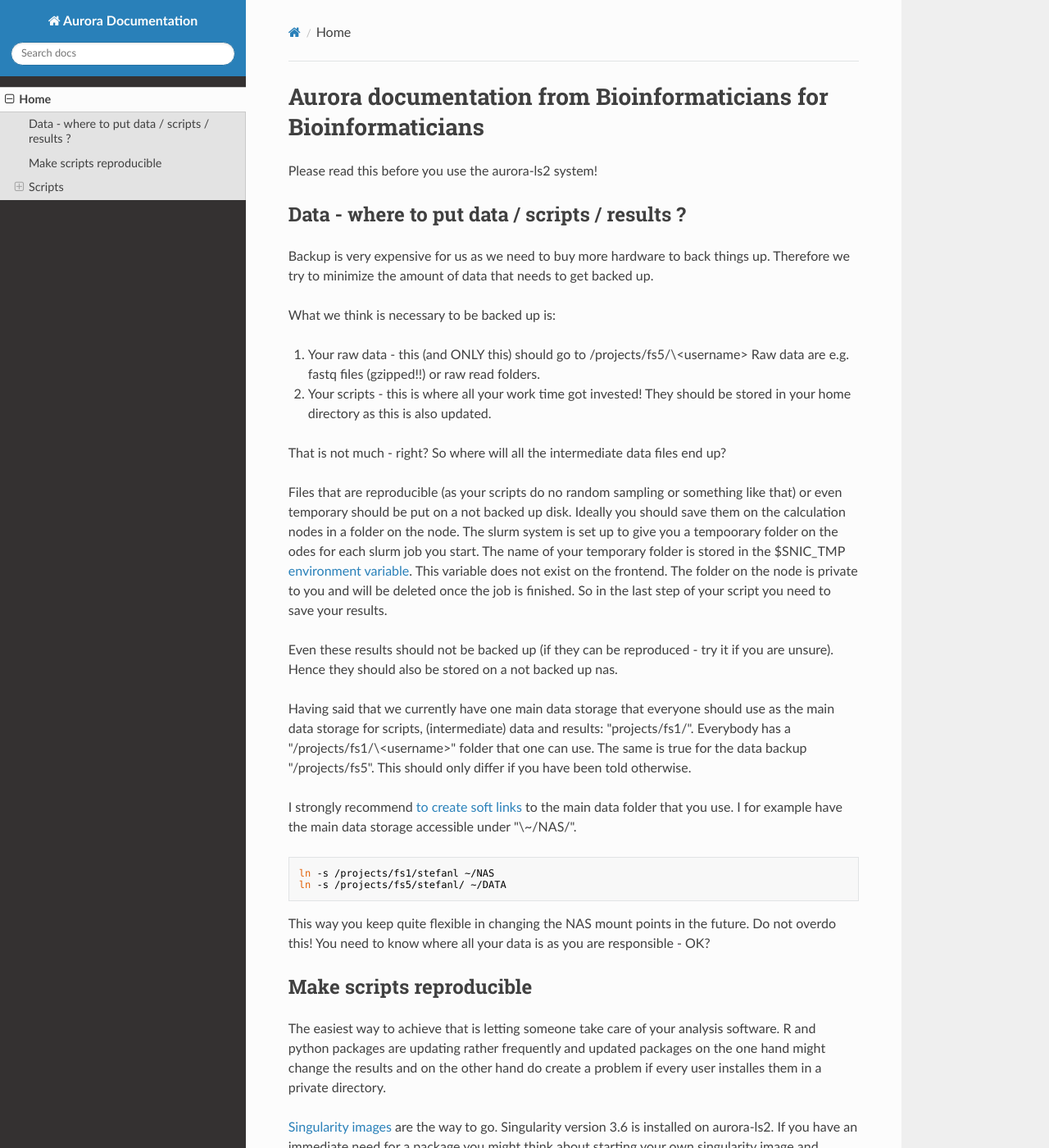
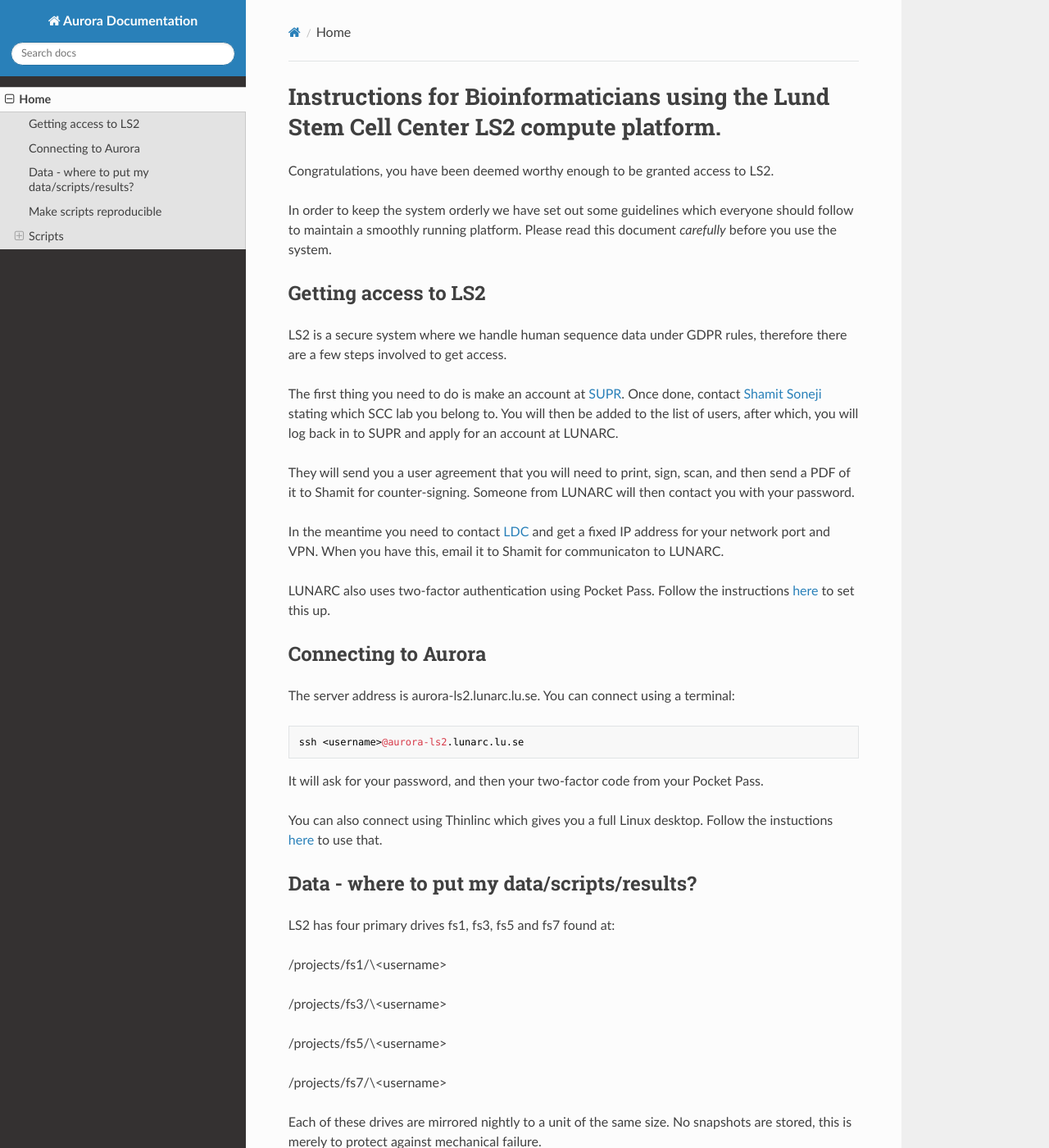
Before and after one commit to stela2502/aurora_docu, an MkDocs documentation site: the page built from docs/index.md, in a window 1280 px wide and 1400 px high. Shown: the whole window at 82% size. Built offline with MkDocs 1.6.1, drawn with Linux system fonts in a browser that asks for light colours; nearby versions of some CDN libraries; some of the changed text lies outside the part shown.

Commit message:
shamit first edits

````diff
--- a/docs/index.md
+++ b/docs/index.md
@@ -1,29 +1,66 @@
-# Aurora documentation from Bioinformaticians for Bioinformaticians
+# Instructions for Bioinformaticians using the Lund Stem Cell Center LS2 compute platform.
 
-Please read this before you use the aurora-ls2 system!
+Congratulations, you have been deemed worthy enough to be granted access to LS2.
 
-## Data - where to put data / scripts / results ?
+In order to keep the system orderly we have set out some guidelines which everyone should follow to maintain a smoothly running platform. Please read this document *carefully* before you use the system.
 
-Backup is very expensive for us as we need to buy more hardware to back things up.
-Therefore we try to minimize the amount of data that needs to get backed up.
+## Getting access to LS2
 
-What we think is necessary to be backed up is:
+LS2 is a secure system where we handle human sequence data under GDPR rules, therefore there are a few steps involved to get access.
 
-1. Your raw data - this (and ONLY this) should go to /projects/fs5/\<username\>
+The first thing you need to do is make an account at [SUPR](https://supr.snic.se/). Once done, contact [Shamit Soneji](shamit.soneji@med.lu.se) stating which SCC lab you belong to. You will then be added to the list of users, after which, you will log back in to SUPR and apply for an account at LUNARC.
+
+They will send you a user agreement that you will need to print, sign, scan, and then send a PDF of it to Shamit for counter-signing. Someone from LUNARC will then contact you with your password.
+
+In the meantime you need to contact [LDC](servicedesk@lu.se) and get a fixed IP address for your network port and VPN. When you have this, email it to Shamit for communicaton to LUNARC.
+
+LUNARC also uses two-factor authentication using Pocket Pass. Follow the instructions [here](https://lunarc-documentation.readthedocs.io/en/latest/authenticator_howto/) to set this up.
+
+## Connecting to Aurora
+
+The server address is aurora-ls2.lunarc.lu.se. You can connect using a terminal:
+
+```
+ssh <username>@aurora-ls2.lunarc.lu.se
+```
+It will ask for your password, and then your two-factor code from your Pocket Pass.
+
+ You can also connect using Thinlinc which gives you a full Linux desktop. Follow the instuctions [here](https://lunarc-documentation.readthedocs.io/en/latest/using_hpc_desktop/) to use that.
+
+## Data - where to put my data/scripts/results?
+
+LS2 has four primary drives fs1, fs3, fs5 and fs7 found at:
+
+
+/projects/fs1/\<username\>
+
+/projects/fs3/\<username\>
+
+/projects/fs5/\<username\>
+
+/projects/fs7/\<username\>
+
+
+Each of these drives are mirrored nightly to a unit of the same size. No snapshots are stored, this is merely to protect against mechanical failure.
+
+These drives should be used in a certain way, and this is how:
+
+1. **Raw data** - this (and ONLY this) should go to /projects/**fs5**/\<username\>
     Raw data are e.g. fastq files (gzipped!!) or raw read folders.
 
-2. Your scripts - this is where all your work time got invested!
-    They should be stored in your home directory as this is also updated.
+2. **Processed data** (BAMS, counts etc) should be directed to either **fs1** or **fs3** depending on which one you were assigned to when given access. Intermediate files such as SAM files etc should be removed to save space.
 
-That is not much - right? So where will all the intermediate data files end up?
+3. Raw data that has been published should be *moved* to **fs7** for achive.
 
-Files that are reproducible (as your scripts do no random sampling or something like that) or even temporary should
-be put on a not backed up disk. Ideally you should save them on the calculation nodes in a folder on the node.
-The slurm system is set up to give you a tempoorary folder on the odes for each slurm job you start. The name of your temporary folder is stored in the $SNIC_TMP [environment variable](https://linuxize.com/post/how-to-set-and-list-environment-variables-in-linux/). This variable does not exist on the frontend. The folder on the node is private to you and will be deleted once the job is finished. So in the last step of your script you need to save your results.
+4. Scripts should be stored on fs1/fs3.
 
-Even these results should not be backed up (if they can be reproduced - try it if you are unsure). Hence they should also be stored on a not backed up nas.
+<That is not much -right? So where will all the intermediate data files end up?>
 
-Having said that we currently have one main data storage that everyone should use as the main data storage for scripts, (intermediate) data and results: "projects/fs1/". Everybody has a "/projects/fs1/\<username\>" folder that one can use. The same is true for the data backup "/projects/fs5". This should only differ if you have been told otherwise.
+<Files that are reproducible (as your scripts do no random sampling or something like that) or even temporary should
+be put on a not backed up disk. Ideally you should save them on the calculation nodes in a folder on the node.>
+The slurm system is set up to give you a temporary folder on the odes for each slurm job you start. The name of your temporary folder is stored in the $SNIC_TMP [environment variable](https://linuxize.com/post/how-to-set-and-list-environment-variables-in-linux/). This variable does not exist on the frontend. The folder on the node is private to you and will be deleted once the job is finished. So in the last step of your script you need to save your results.
+
+<Even these results should not be backed up (if they can be reproduced - try it if you are unsure). Hence they should also be stored on a not backed up nas.>
 
 I strongly recommend [to create soft links](https://www.cyberciti.biz/faq/creating-soft-link-or-symbolic-link/) to the main data folder that you use. I for example have the main data storage accessible under "\~/NAS/".
 ```
@@ -74,13 +111,11 @@ I'll scan through the options I normally use:
 
 3.[#SBATCH -t 24:00:00] kill this process after 24 h
 
-4.[#SBATCH -A lsens2018-3-3] our project ID - read up on it and keep as is
+4.[#SBATCH -J] the name of your job
 
-5.[#SBATCH -J] the name of your job
+5.[#SBATCH -o] the out file of your job (%j adds the job ID to this file)
 
-6.[#SBATCH -o] the out file of your job (%j adds the job ID to this file)
-
-7.[#SBATCH -e] the error file of you job
+6.[#SBATCH -e] the error file of you job
 
 
 After this come the lines that load the SLURM modules you want to load.
````
Also changed, not shown: other parts of docs/index.md (+1 -1 lines).
